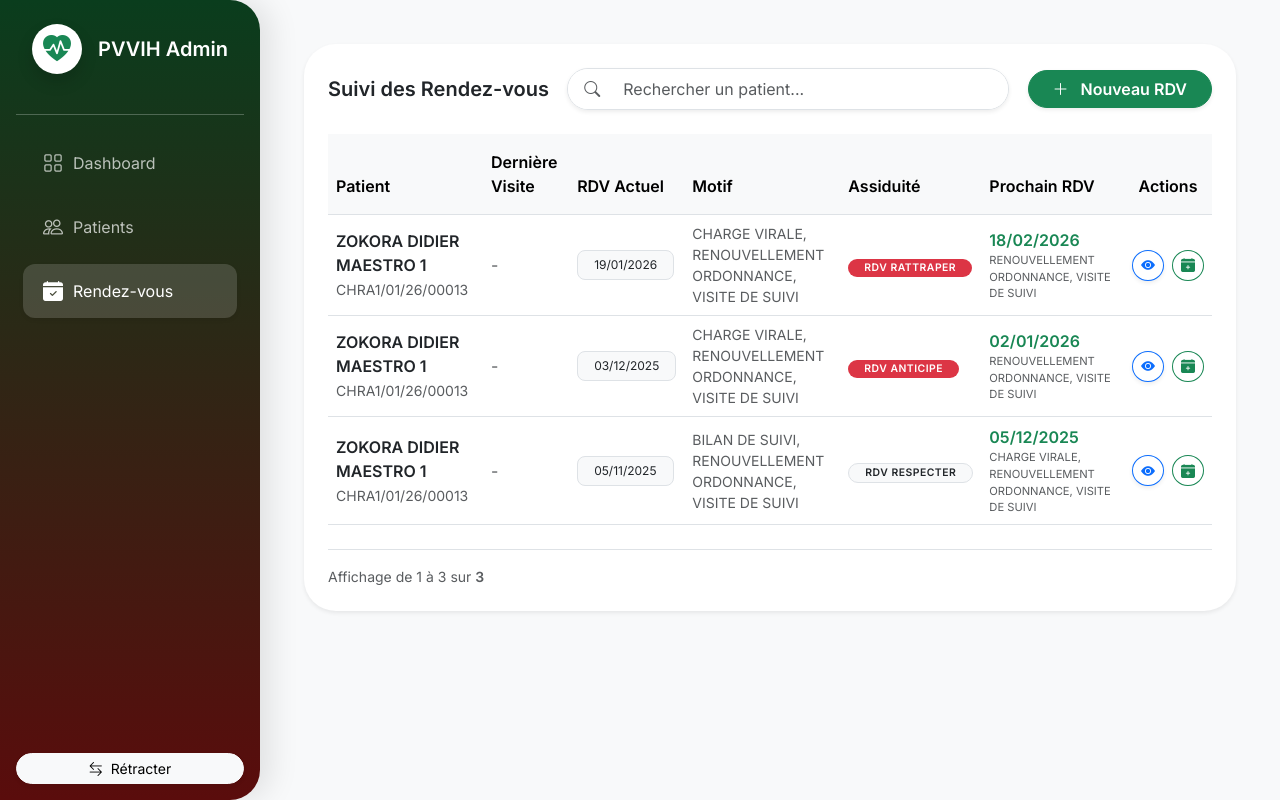
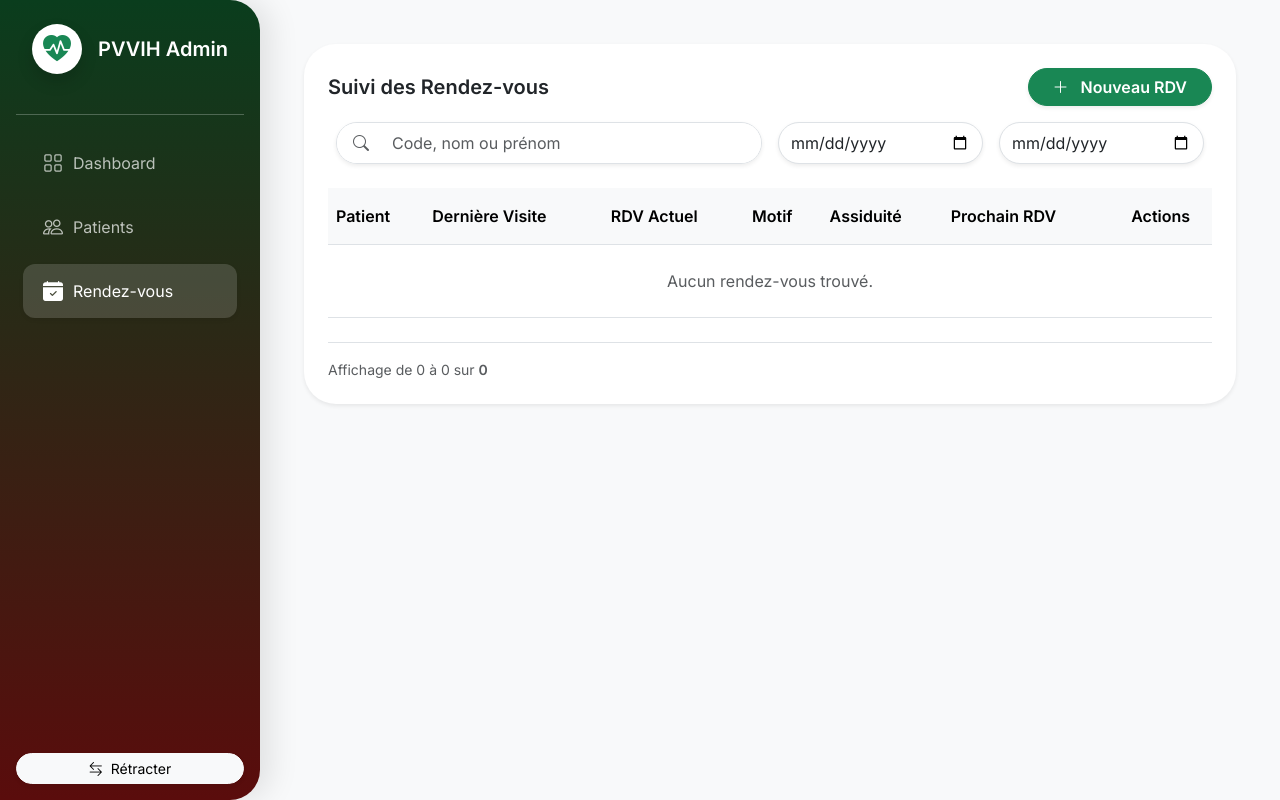
Before and after one commit to Josselin225/agenda-pvvih, a PHP site: page /pages/rendez_vous.php in a window 1280 px wide. Run offline with PHP 8.4, Linux system fonts and the light colour scheme; data comes from the database, SQL or seed files in the repository.

Commit message:
Filtre ajouter sur la page rendez-vous

```diff
--- a/pages/rendez_vous.php
+++ b/pages/rendez_vous.php
@@ -1,23 +1,117 @@
 <?php
     require_once '../config/db.php';
 
-// --- 1. LOGIQUE DE PAGINATION ---
+/* =========================
+   1. Récupération des filtres
+   ========================= */
+   $aujourdhui = date('Y-m-d');
+
+    $search     = $_GET['search'] ?? '';
+    $date_debut = $_GET['date_debut'] ?? '';
+    $date_fin   = $_GET['date_fin'] ?? '';
+    $filtre_utilisateur = ($search !== '' || $date_debut !== '' || $date_fin !== '');
+
+    if ($date_debut !== '' && $date_fin !== '' && $date_debut > $date_fin) {
+    [$date_debut, $date_fin] = [$date_fin, $date_debut];
+    }
+
+    /* =========================
+    2. Pagination
+    ========================= */
     $elements_par_page = 10;
     $page_actuelle = isset($_GET['p']) ? (int)$_GET['p'] : 1;
     if ($page_actuelle < 1) $page_actuelle = 1;
     $debut = ($page_actuelle - 1) * $elements_par_page;
 
-$total_query = $pdo->query("SELECT COUNT(*) FROM rendez_vous");
-$total_rdv = $total_query->fetchColumn();
+    /* =========================
+    3. Construction du WHERE
+    ========================= */
+    $where  = " WHERE 1=1 ";
+    $params = [];
+
+    /* =========================
+    FILTRE PAR DÉFAUT : AUJOURD'HUI
+    ========================= */
+    if (!$filtre_utilisateur) {
+        $where .= " AND r.date_prochain_rdv = :aujourdhui";
+        $params['aujourdhui'] = $aujourdhui;
+    }
+
+    /* =========================
+    FILTRES UTILISATEUR
+    ========================= */
+
+    // Recherche (code, nom, prénoms)
+    if ($search !== '') {
+        $where .= " AND (p.code LIKE :search
+                        OR p.nom LIKE :search
+                        OR p.prenoms LIKE :search)";
+        $params['search'] = "%$search%";
+    }
+
+    // Date début
+    // Filtre par intervalle de dates
+    if ($date_debut !== '' && $date_fin !== '') {
+
+        $where .= " AND r.date_prochain_rdv BETWEEN :date_debut AND :date_fin";
+        $params['date_debut'] = $date_debut;
+        $params['date_fin']   = $date_fin;
+
+    } elseif ($date_debut !== '') {
+
+        $where .= " AND r.date_prochain_rdv >= :date_debut";
+        $params['date_debut'] = $date_debut;
+
+    } elseif ($date_fin !== '') {
+
+        $where .= " AND r.date_prochain_rdv <= :date_fin";
+        $params['date_fin'] = $date_fin;
+    }
+
+
+    /* =========================
+    4. COUNT pour pagination
+    ========================= */
+    $count_sql = "
+        SELECT COUNT(*)
+        FROM rendez_vous r
+        JOIN patients p ON r.patient_id = p.id
+        $where
+    ";
+
+    $count_stmt = $pdo->prepare($count_sql);
+    $count_stmt->execute($params);
+    $total_rdv = $count_stmt->fetchColumn();
     $total_pages = ceil($total_rdv / $elements_par_page);
 
-$sql = "SELECT r.*, p.nom, p.prenoms, p.code
+    /* =========================
+    5. Requête principale
+    ========================= */
+    $sql = "
+        SELECT r.*, p.nom, p.prenoms, p.code
         FROM rendez_vous r
         JOIN patients p ON r.patient_id = p.id
-        ORDER BY r.date_rdv DESC
-        LIMIT $debut, $elements_par_page";
+        $where
+        ORDER BY r.date_prochain_rdv DESC
+        LIMIT :debut, :limite
+    ";
 
-$stmt = $pdo->query($sql);
+    $stmt = $pdo->prepare($sql);
+
+    // Bind des filtres
+    foreach ($params as $key => $value) {
+        $stmt->bindValue(":$key", $value);
+    }
+
+    // Bind pagination (IMPORTANT)
+    $stmt->bindValue(':debut', $debut, PDO::PARAM_INT);
+    $stmt->bindValue(':limite', $elements_par_page, PDO::PARAM_INT);
+
+    $stmt->execute();
+
+    // Résultat final
+    $rendezVous = $stmt->fetchAll(PDO::FETCH_ASSOC);
+
 
     function getAssiduiteBadge($status) {
         switch (trim(strtoupper($status))) {
@@ -65,20 +159,62 @@ function getAssiduiteBadge($status) {
     <div class="container-fluid px-4 mt-4">
 
         <div class="bg-white rounded-5 shadow-sm p-4 mb-4">
-            <div class="d-flex justify-content-between align-items-center mb-4">
+            <div class="mb-4">
+
+                <div class="d-flex justify-content-between align-items-center mb-3">
                     <h5 class="fw-bold mb-0">Suivi des Rendez-vous</h5>
 
-                <div class="input-group w-50 shadow-sm rounded-pill overflow-hidden border">
+                    <a href="<?= BASE_URL ?>pages/nouveau_rdv.php"
+                    class="btn btn-success rounded-pill px-4 fw-bold shadow-sm">
+                        <i class="bi bi-plus-lg me-2"></i> Nouveau RDV
+                    </a>
+                </div>
+
+                <form method="GET" id="filterForm">
+
+                    <div class="row g-3 align-items-center">
+
+                        <!-- Recherche patient -->
+                        <div class="col-md-6">
+                            <div class="input-group shadow-sm rounded-pill overflow-hidden border">
                                 <span class="input-group-text bg-white border-0 ps-3">
                                     <i class="bi bi-search text-muted"></i>
                                 </span>
-                    <input type="text" id="searchRdv" class="form-control border-0 py-2" placeholder="Rechercher un patient...">
+                                <input type="text"
+                                    id="search"
+                                    name="search"
+                                    class="form-control border-0 py-2"
+                                    placeholder="Code, nom ou prénom"
+                                    value="<?= htmlspecialchars($_GET['search'] ?? '') ?>">
+                            </div>
                         </div>
 
-                <a href="nouveau_rdv.php" class="btn btn-success rounded-pill px-4 fw-bold shadow-sm">
-                    <i class="bi bi-plus-lg me-2"></i> Nouveau RDV
-                </a>
+                        <!-- Date début -->
+                        <div class="col-md-3">
+                            <input type="date"
+                                id="date_debut"
+                                name="date_debut"
+                                class="form-control shadow-sm rounded-pill py-2"
+                                value="<?= $_GET['date_debut'] ?? '' ?>">
                         </div>
+
+                        <!-- Date fin -->
+                        <div class="col-md-3">
+                            <input type="date"
+                                id="date_fin"
+                                name="date_fin"
+                                class="form-control shadow-sm rounded-pill py-2"
+                                value="<?= $_GET['date_fin'] ?? '' ?>">
+                        </div>
+
+                    </div>
+
+                </form>
+
+
+            </div>
+
+
 
             <div class="table-responsive">
                 <table class="table table-hover align-middle mb-0" id="tableRdv">
@@ -95,48 +231,60 @@ function getAssiduiteBadge($status) {
                     </thead>
                     <tbody>
                         <?php if ($total_rdv > 0): ?>
-                            <?php while ($row = $stmt->fetch()) : ?>
+                            <?php foreach ($rendezVous as $row): ?>
                                 <tr>
                                     <td>
-                                        <div class="fw-bold text-uppercase text-dark"><?= htmlspecialchars($row['nom'] . ' ' . $row['prenoms']) ?></div>
+                                        <div class="fw-bold text-uppercase text-dark">
+                                            <?= htmlspecialchars($row['nom'].' '.$row['prenoms']) ?>
+                                        </div>
                                         <small class="text-muted"><?= htmlspecialchars($row['code']) ?></small>
                                     </td>
+
                                     <td class="text-muted">
-                                        <?= $row['date_derniere_visite'] ? date('d/m/Y', strtotime($row['date_derniere_visite'])) : '-' ?>
+                                        <?= $row['date_derniere_visite']
+                                            ? date('d/m/Y', strtotime($row['date_derniere_visite']))
+                                            : '-' ?>
                                     </td>
+
                                     <td>
                                         <span class="badge bg-light text-dark border px-3 py-2 fw-normal rounded-3">
                                             <?= date('d/m/Y', strtotime($row['date_rdv'])) ?>
                                         </span>
                                     </td>
-                                    <td class="small text-muted" style="max-width: 250px;">
+
+                                    <td class="small text-muted">
                                         <?= nl2br(htmlspecialchars($row['motif_rdv'])) ?>
                                     </td>
+
                                     <td>
-                                        <span class="badge rounded-pill <?= getAssiduiteBadge($row['assiduite']) ?> px-3" style="font-size: 0.65rem; letter-spacing: 0.5px;">
+                                        <span class="badge rounded-pill <?= getAssiduiteBadge($row['assiduite']) ?> px-3">
                                             <?= strtoupper($row['assiduite']) ?>
                                         </span>
                                     </td>
+
                                     <td>
-                                        <div class="fw-bold text-success"><?= date('d/m/Y', strtotime($row['date_prochain_rdv'])) ?></div>
-                                        <div style="font-size: 0.7rem;" class="text-muted text-uppercase"><?= htmlspecialchars($row['motif_prochain_rdv'] ?? '') ?></div>
+                                        <div class="fw-bold text-success">
+                                            <?= date('d/m/Y', strtotime($row['date_prochain_rdv'])) ?>
+                                        </div>
                                     </td>
+
                                     <td class="text-center">
-                                        <div class="d-flex justify-content-center gap-2">
-                                            <a href="detail_patient.php?id=<?= $row['patient_id'] ?>" class="btn btn-sm btn-outline-primary rounded-circle shadow-sm">
+                                        <a href="detail_patient.php?id=<?= $row['patient_id'] ?>"
+                                        class="btn btn-sm btn-outline-primary rounded-circle">
                                             <i class="bi bi-eye-fill"></i>
                                         </a>
-                                            <a href="nouveau_rdv.php?code=<?= urlencode($row['code']) ?>" class="btn btn-sm btn-outline-success rounded-circle">
-                                                <i class="bi bi-calendar-plus-fill"></i>
-                                            </a>
-                                        </div>
                                     </td>
                                 </tr>
-                            <?php endwhile; ?>
+                            <?php endforeach; ?>
                         <?php else: ?>
-                            <tr><td colspan="7" class="text-center py-4 text-muted">Aucun rendez-vous trouvé.</td></tr>
+                            <tr>
+                                <td colspan="7" class="text-center text-muted py-4">
+                                    Aucun rendez-vous trouvé.
+                                </td>
+                            </tr>
                         <?php endif; ?>
                     </tbody>
+
                 </table>
             </div>
 
@@ -171,19 +319,32 @@ function getAssiduiteBadge($status) {
 <script src="https://cdn.jsdelivr.net/npm/bootstrap@5.3.0/dist/js/bootstrap.bundle.min.js"></script>
 
 <script>
-    $(document).ready(function () {
-        $('#searchRdv').on('keyup', function() {
-            let value = $(this).val().toLowerCase();
-            $("#tableRdv tbody tr").filter(function() {
-                $(this).toggle($(this).text().toLowerCase().indexOf(value) > -1)
-            });
+    document.addEventListener('DOMContentLoaded', function () {
+
+        const form = document.getElementById('filterForm');
+        const search = document.getElementById('search');
+        const dateDebut = document.getElementById('date_debut');
+        const dateFin = document.getElementById('date_fin');
+
+        if (!form || !search || !dateDebut || !dateFin) {
+            console.error('Un ou plusieurs champs sont introuvables');
+            return;
+        }
+
+        let timer = null;
+
+        // Recherche texte
+        search.addEventListener('keyup', function () {
+            clearTimeout(timer);
+            timer = setTimeout(() => {
+                form.submit();
+            }, 400);
         });
 
-        $('#sidebarCollapse').on('click', function () {
-            $('.sidebar').toggleClass('collapsed');
-            // Optionnel : Forcer un recalcul de largeur si nécessaire
-            localStorage.setItem('sidebar-collapsed', $('.sidebar').hasClass('collapsed'));
-        });
+        // Dates
+        dateDebut.addEventListener('change', () => form.submit());
+        dateFin.addEventListener('change', () => form.submit());
+
     });
 </script>
 
```
Lines whose indentation alone changed are shown as unchanged.
